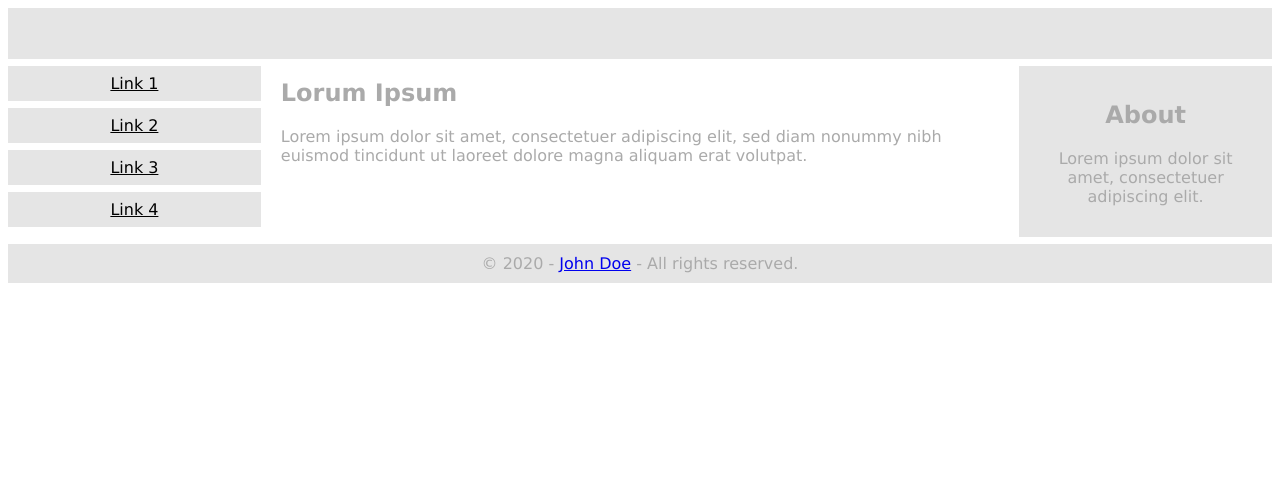
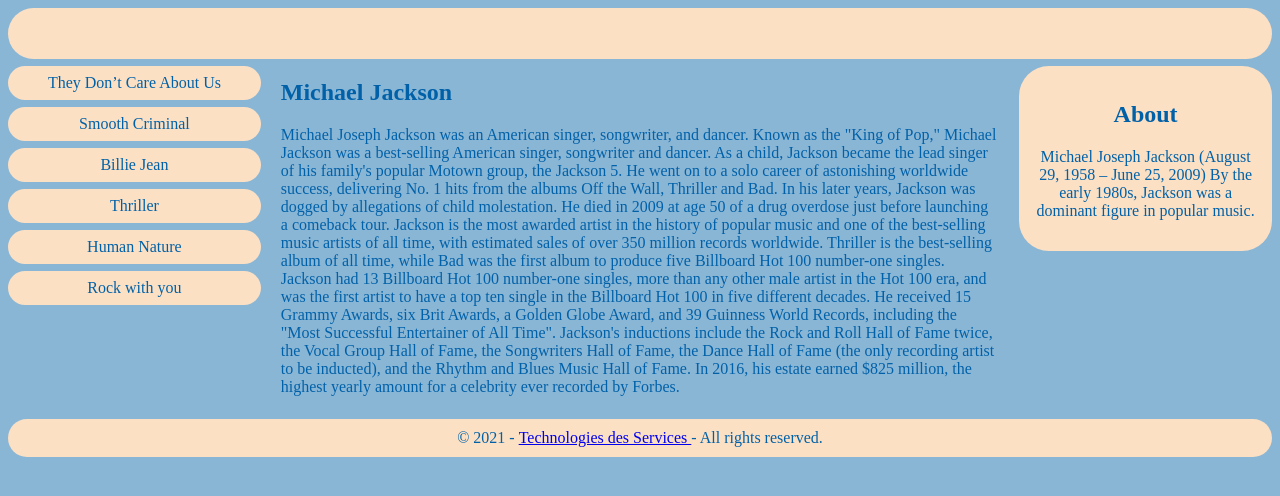
Before and after one commit to chibounisme/technologies_des_services_indp2C_project, a plain HTML site: page index.html in a window 1280 px wide. Drawn offline with Linux system fonts and the light colour scheme; a script that the page names is missing.

Commit message:
1st Step

```diff
--- a/index.html
+++ b/index.html
@@ -1,5 +1,6 @@
 <!DOCTYPE html>
 <html>
+
 <head>
 	<meta charset="utf-8" />
 	<title>TypeScript Greeter</title>
@@ -7,28 +8,56 @@
 	<link rel="stylesheet" type="text/css" href="styles/theme.css" />
 	<script src="scripts/main.js"></script>
 </head>
+
 <body>
 	<header>
 		<h1 id="greet"></h1>
 	</header>
 	<main>
 		<nav>
-    			<a href="#">Link 1</a>
-    			<a href="#">Link 2</a>
-    			<a href="#">Link 3</a>
-    			<a href="#">Link 4</a>
+			<a target="_blank" href="https://www.youtube.com/watch?v=QNJL6nfu__Q&ab_channel=michaeljacksonVEVO">They
+				Don’t Care About Us</a>
+			<a target="_blank" href="https://www.youtube.com/watch?v=h_D3VFfhvs4&ab_channel=michaeljacksonVEVO">Smooth
+				Criminal</a>
+			<a target="_blank" href="https://www.youtube.com/watch?v=Zi_XLOBDo_Y&ab_channel=michaeljacksonVEVO"> Billie
+				Jean</a>
+			<a target="_blank"
+				href="https://www.youtube.com/watch?v=sOnqjkJTMaA&ab_channel=michaeljacksonVEVO">Thriller</a>
+			<a target="_blank" href="https://www.youtube.com/watch?v=ElN_4vUvTPs">Human Nature</a>
+			<a target="_blank" href="https://www.youtube.com/watch?v=5X-Mrc2l1d0">Rock with you</a>
 		</nav>
 		<section>
-    			<h2>Lorum Ipsum</h2>
-    			<p>Lorem ipsum dolor sit amet, consectetuer adipiscing elit, sed diam nonummy nibh euismod tincidunt ut laoreet dolore magna aliquam erat volutpat.</p>
+			<h2>Michael Jackson</h2>
+			<p>Michael Joseph Jackson was an American singer, songwriter, and dancer. Known as the "King of Pop,"
+				Michael Jackson was a best-selling American singer, songwriter and dancer. As a child, Jackson became
+				the lead singer of his family's popular Motown group, the Jackson 5. He went on to a solo career of
+				astonishing worldwide success, delivering No. 1 hits from the albums Off the Wall, Thriller and Bad. In
+				his later years, Jackson was dogged by allegations of child molestation. He died in 2009 at age 50 of a
+				drug overdose just before launching a comeback tour.
+				Jackson is the most awarded artist in the history of popular music and one of the best-selling music
+				artists of all time, with estimated sales of over 350 million records worldwide. Thriller is the
+				best-selling album of all time, while Bad was the first album to produce five Billboard Hot 100
+				number-one singles. Jackson had 13 Billboard Hot 100 number-one singles, more than any other male artist
+				in the Hot 100 era, and was the first artist to have a top ten single in the Billboard Hot 100 in five
+				different decades. He received 15 Grammy Awards, six Brit Awards, a Golden Globe Award, and 39 Guinness
+				World Records, including the "Most Successful Entertainer of All Time". Jackson's inductions include the
+				Rock and Roll Hall of Fame twice, the Vocal Group Hall of Fame, the Songwriters Hall of Fame, the Dance
+				Hall of Fame (the only recording artist to be inducted), and the Rhythm and Blues Music Hall of Fame. In
+				2016, his estate earned $825 million, the highest yearly amount for a celebrity ever recorded by Forbes.
+			</p>
 		</section>
 		<aside>
 			<h2>About</h2>
-    			<p>Lorem ipsum dolor sit amet, consectetuer adipiscing elit.</p>
+			<p>Michael Joseph Jackson (August 29, 1958 – June 25, 2009) By the early 1980s, Jackson was a dominant
+				figure in popular music.</p>
 		</aside>
 	</main>
 	<footer>
-		&copy;&nbsp;2020&nbsp;-&nbsp;<a rel="author" href="mailto:jhon.doe@altern.org" id="author">John Doe</a> - All rights reserved.
+		&copy;&nbsp;2021&nbsp;-&nbsp;<a rel="author"
+			href="https://github.com/chibounisme/technologies_des_services_indp2C_project.git" id="author">Technologies
+			des Services </a> - All
+		rights reserved.
 	</footer>
 </body>
+
 </html>
--- a/styles/theme.css
+++ b/styles/theme.css
@@ -2,13 +2,15 @@
   box-sizing: border-box;
 }
 body {
-  font-family:Verdana;
-  color:#aaaaaa;
+  background-color: #8ab6d6;
+  font-family:poppins;
+  color:#0061a8;
 }
 header{
-  background-color:#e5e5e5;
+  background-color:#fbe0c4;
   padding:15px;
   text-align:center;
+  border-radius: 30px;
 }
 main {
   overflow:auto;
@@ -19,12 +21,14 @@
   text-align:center;
 }
 nav a {
-  background-color:#e5e5e5;
+  background-color:#fbe0c4;
   padding:8px;
   margin-top:7px;
   display:block;
   width:100%;
-  color:black;
+  color:#0061a8;
+  border-radius: 30px;
+  text-decoration:none;
 }
 section {
   float:left;
@@ -32,18 +36,25 @@
   padding:0 20px;
 }
 aside {
-  background-color:#e5e5e5;
+  background-color:#fbe0c4;
   float:left;
   width:20%;
   padding:15px;
   margin-top:7px;
   text-align:center;
+  border-radius: 30px;
 }
 footer{
-  background-color:#e5e5e5;
+  background-color:#fbe0c4;
   text-align:center;
   padding:10px;
   margin-top:7px;
+  border-radius: 30px;
+
+
+  width: 100%;
+  margin-bottom: 15px;
+
 }
 @media only screen and (max-width:620px) {
   /* For mobile phones: */
```
Lines whose indentation alone changed are shown as unchanged.
